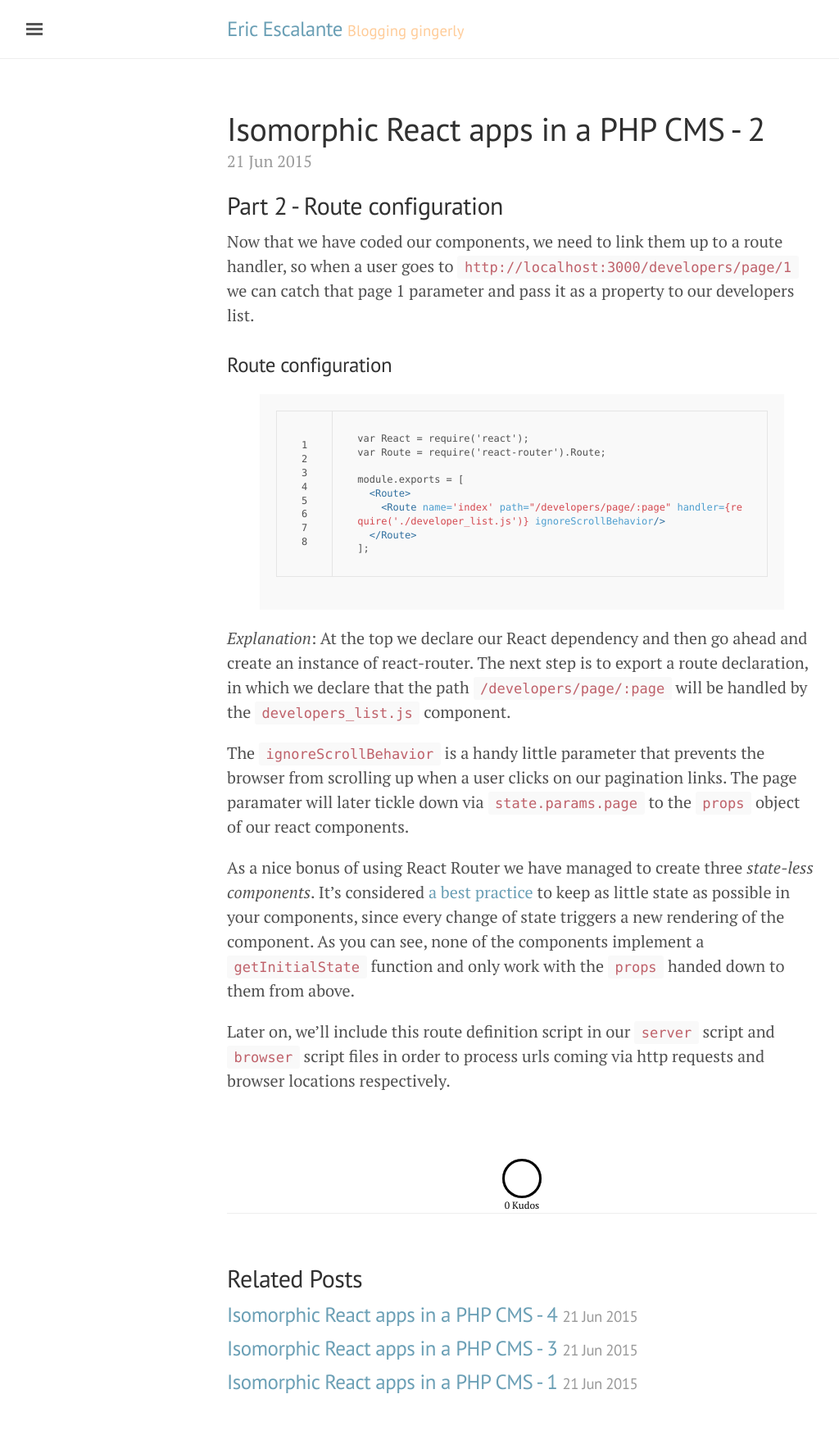
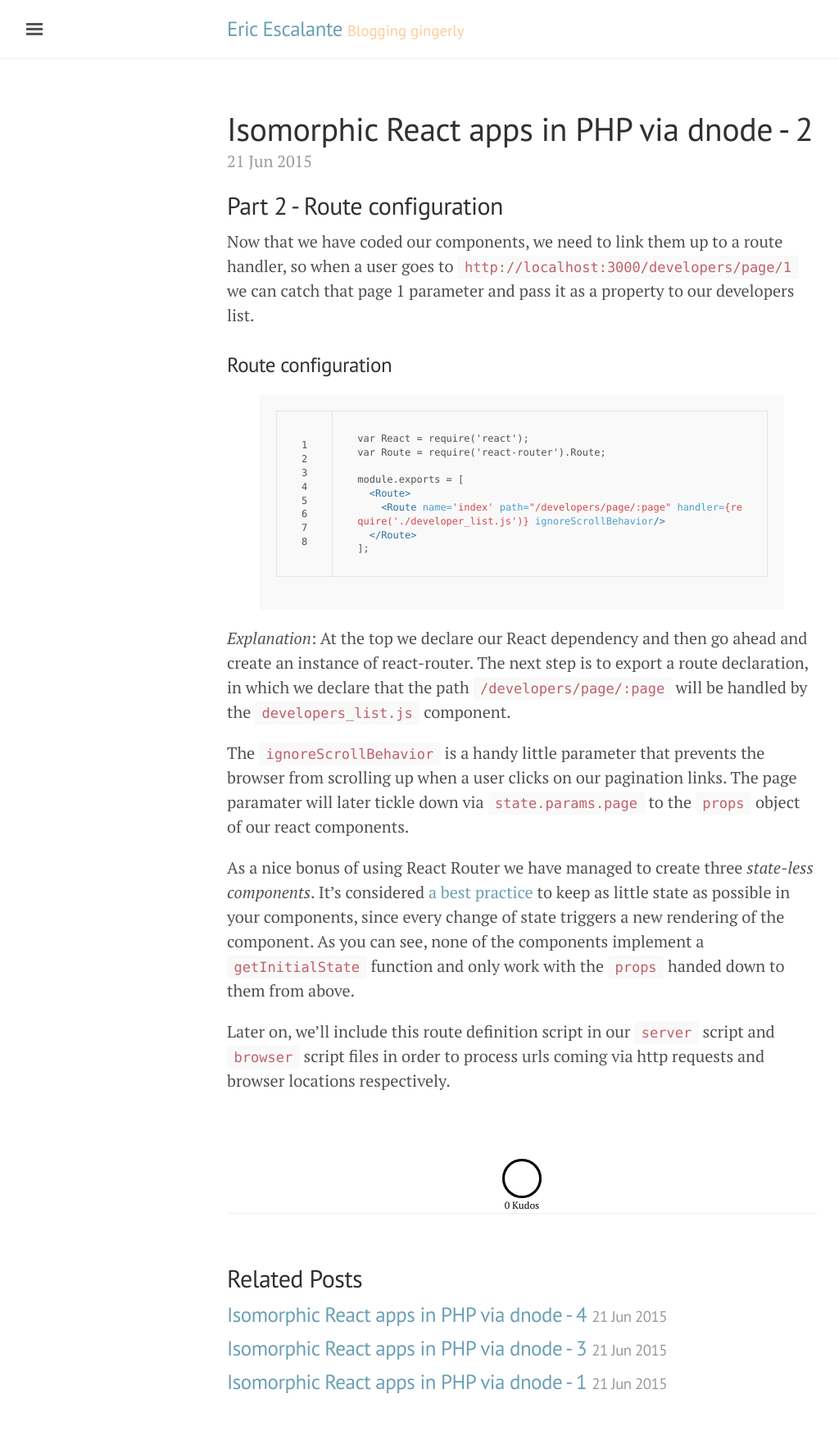
Before and after one commit to ericescalante/ericescalante.github.io, a Jekyll site: the page built from _posts/2015-06-21-isomorphic2.md, in a window 1280 px wide. Shown: the whole page at 82% size, without its empty margins (3-1027 px from the left). Built offline with Jekyll 4.4.1, drawn with Linux system fonts in a browser that asks for light colours; comment, search, counter and statistics services are not loaded.

Commit message:
Title changed

```diff
--- a/_posts/2015-06-21-isomorphic1.md
+++ b/_posts/2015-06-21-isomorphic1.md
@@ -1,6 +1,6 @@
 ---
 layout: post
-title: Isomorphic React apps in a PHP CMS - 1
+title: Isomorphic React apps in PHP via dnode - 1
 comments: true
 ---
 
--- a/_posts/2015-06-21-isomorphic2.md
+++ b/_posts/2015-06-21-isomorphic2.md
@@ -1,6 +1,6 @@
 ---
 layout: post
-title: Isomorphic React apps in a PHP CMS - 2
+title: Isomorphic React apps in PHP via dnode - 2
 comments: true
 ---
 
--- a/_posts/2015-06-21-isomorphic3.md
+++ b/_posts/2015-06-21-isomorphic3.md
@@ -1,6 +1,6 @@
 ---
 layout: post
-title: Isomorphic React apps in a PHP CMS - 3
+title: Isomorphic React apps in PHP via dnode - 3
 comments: true
 ---
 
--- a/_posts/2015-06-21-isomorphic4.md
+++ b/_posts/2015-06-21-isomorphic4.md
@@ -1,6 +1,6 @@
 ---
 layout: post
-title: Isomorphic React apps in a PHP CMS - 4
+title: Isomorphic React apps in PHP via dnode - 4
 comments: true
 ---
 
```
Also changed, not shown: _posts/2015-06-07-isomorphic.md (+1 -1 lines).
